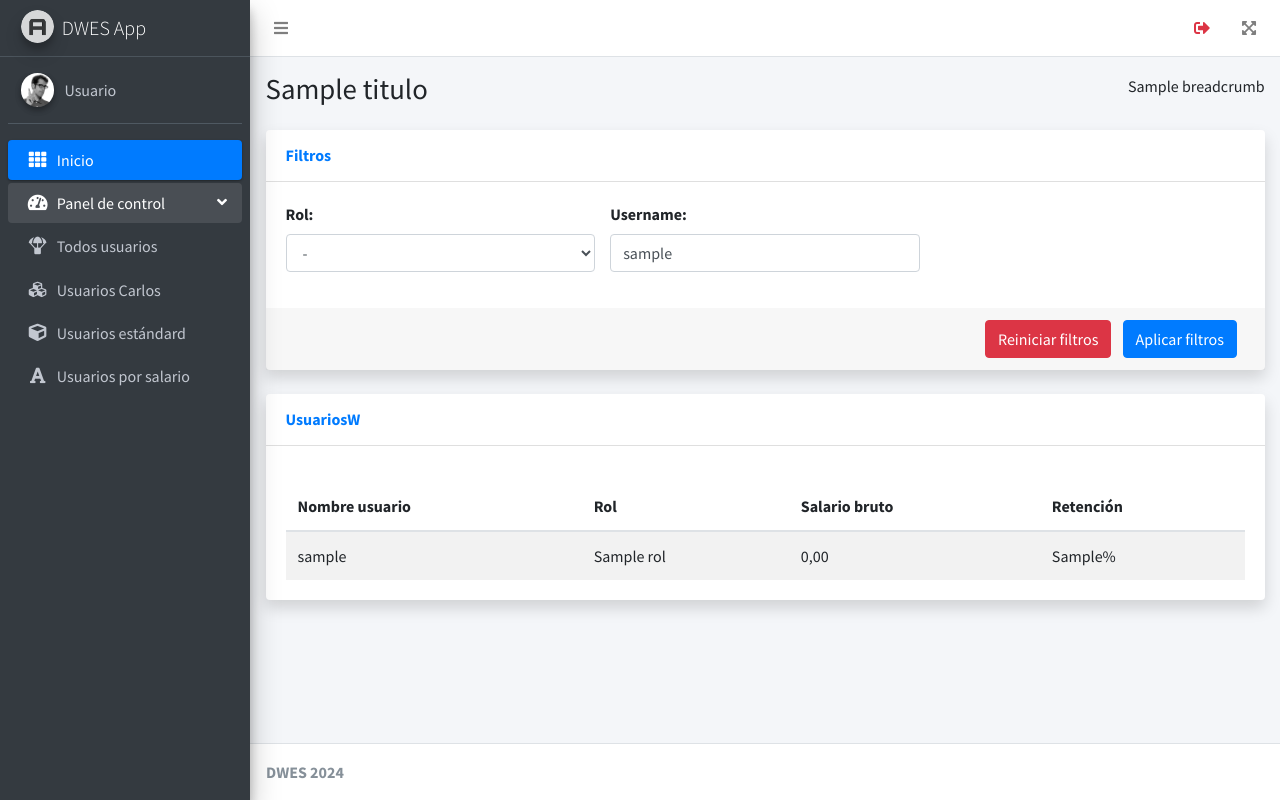
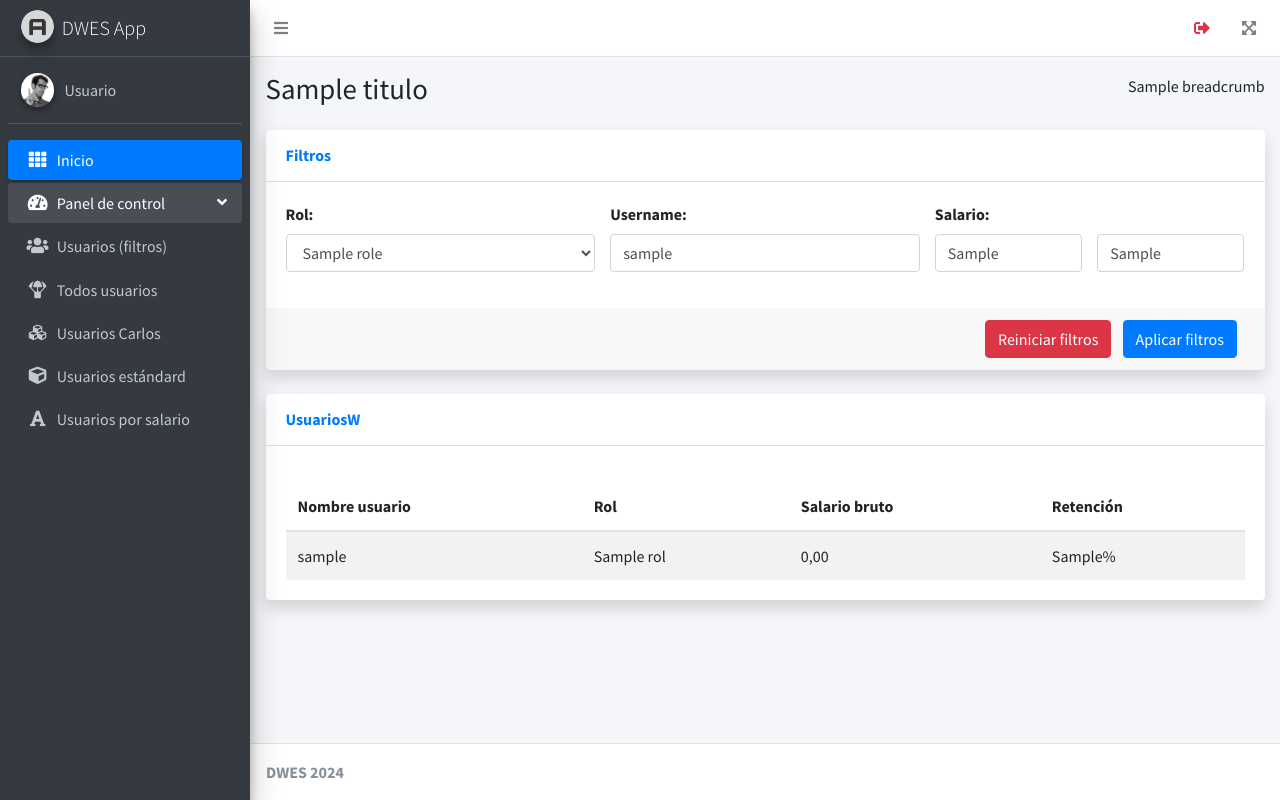
Before and after one commit to smartysharky/ContornoServidor-bbdd-demoUD5, a PHP site: template app/Views/usuarios-filtro.view.php in a window 1280 px wide. Run offline with PHP 8.4, Linux system fonts and the light colour scheme; the template is opened without the code that fills it: most values are stand-ins (such as "Sample title", 1, 10 or a date in 2020); data that the repository does not hold is empty; some libraries are stand-ins or nearby versions.

Commit message:
Usuarios por rango de salario

```diff
--- a/app/Views/templates/header.view.php
+++ b/app/Views/templates/header.view.php
@@ -97,6 +97,12 @@
               </p>
             </a>
             <ul class="nav nav-treeview">
+                <li class="nav-item">
+                <a href="/usuarios" class="nav-link <?php echo isset($seccion) && $seccion === 'usuarios' ? 'active' : ''; ?>">
+                  <i class="fas fa-users nav-icon"></i>
+                  <p>Usuarios (filtros)</p>
+                </a>
+              </li>
               <li class="nav-item">
                 <a href="/usuarios-full" class="nav-link <?php echo isset($seccion) && $seccion === 'usuarios-full' ? 'active' : ''; ?>">
                   <i class="fas fa-parachute-box nav-icon"></i>
--- a/app/Views/usuarios-filtro.view.php
+++ b/app/Views/usuarios-filtro.view.php
@@ -3,9 +3,14 @@
         <?php
         if($_ENV['app.debug'] & isset($_GET)){
             ?>
-            <div class="col-12">
+            <div class="col-6">
                 <div class="alert alert-info">
                     <?php var_dump($_GET); ?>
+                </div>
+            </div>
+            <div class="col-6">
+                <div class="alert alert-info">
+                    <?php var_dump($input); ?>
                 </div>
             </div>
     <?php
@@ -29,7 +34,7 @@
                                 <select name="id_rol" id="id_rol" class="form-control" data-placeholder="Rol">
                                     <option value="">-</option>
                                     <?php foreach($roles as $rol){ ?>
-                                    <option value="<?php echo $rol['id_rol']; ?>" <?php echo (isset($_GET['id_rol']) && $rol['id_rol'] == $_GET['id_rol']) ? 'selected' : ''; ?>><?php echo ucfirst($rol['nombre_rol']); ?></option>
+                                    <option value="<?php echo $rol['id_rol']; ?>" <?php echo (isset($input['id_rol']) && $rol['id_rol'] == $input['id_rol']) ? 'selected' : ''; ?>><?php echo ucfirst($rol['nombre_rol']); ?></option>
                                     <?php
                                     }
                                     ?>
@@ -40,6 +45,19 @@
                             <div class="mb-3">
                                 <label for="username">Username:</label>
                                 <input type="text" class="form-control" name="username" id="username" placeholder="Nombre de usuario" value="<?php echo (isset($input['username'])) ? $input['username'] : ''; ?>" />
+                            </div>
+                        </div>
+                        <div class="col-12 col-lg-4">
+                            <div class="mb-3">
+                                <label for="salario">Salario:</label>
+                                <div class="row">
+                                    <div class="col-6">
+                                        <input type="text" class="form-control" name="min_salar" id="min_salar" value="<?php echo isset($input['min_salar']) ? $input['min_salar'] : ''; ?>" placeholder="Mí­nimo" />
+                                    </div>
+                                    <div class="col-6">
+                                        <input type="text" class="form-control" name="max_salar" id="max_salar" value="<?php echo isset($input['max_salar']) ? $input['max_salar'] : ''; ?>" placeholder="Máximo" />
+                                    </div>
+                                </div>
                             </div>
                         </div>
                     </div>
```
Also changed, not shown: app/Controllers/UsuarioController.php (+15 -3 lines), app/Models/UsuarioModel.php (+21 -1 lines).
